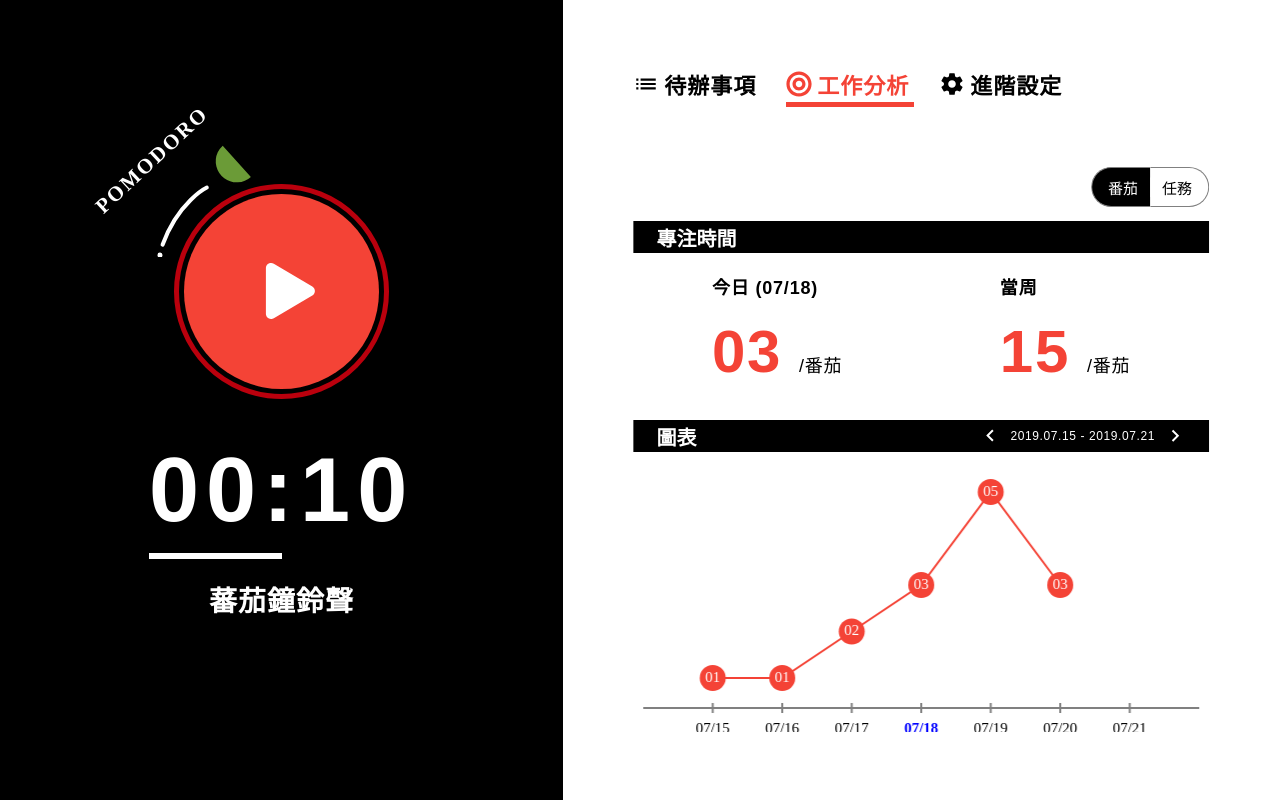
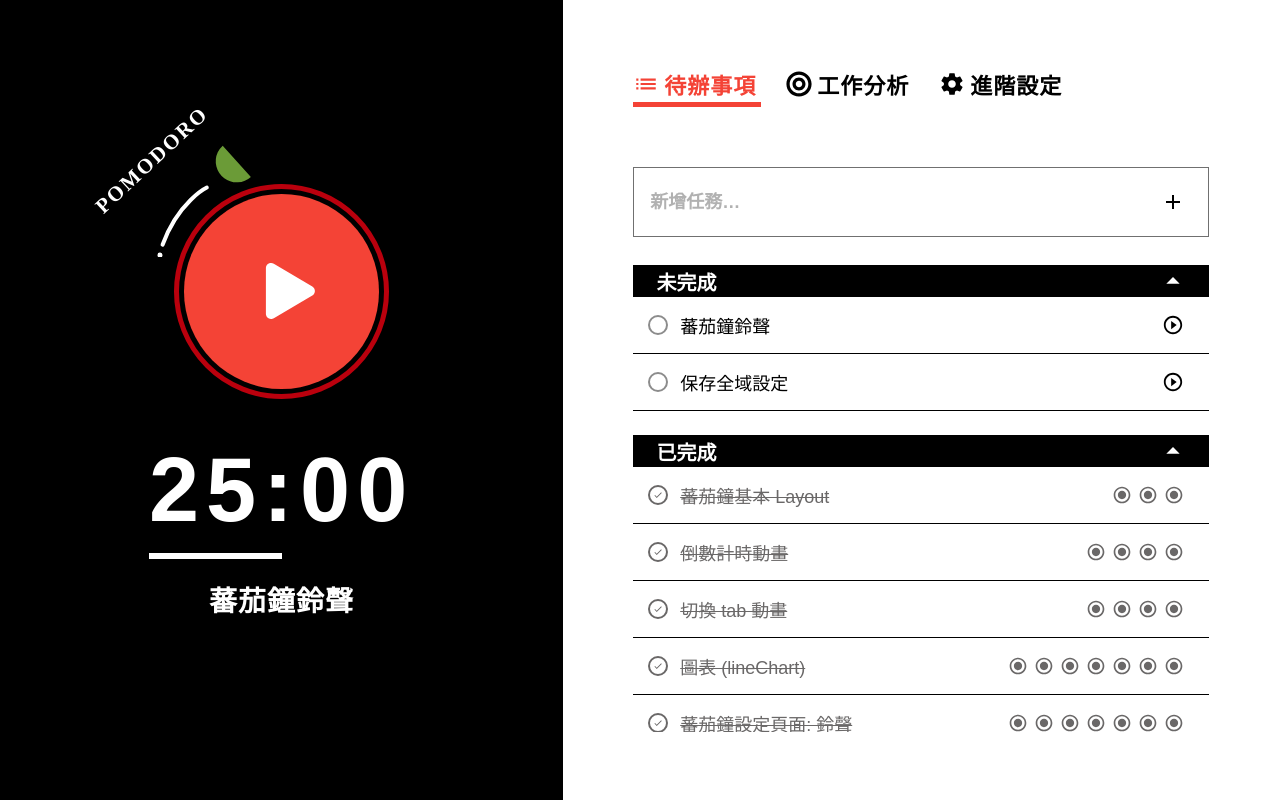
Before and after one commit to cxc421/f2e2019_01_pomodoro, a React (Create React App) app: page / in a window 1280 px wide. Built offline with nearby package versions, Linux system fonts and the light colour scheme; a web font is replaced by a local one.

Commit message:
Add persistent save for global state.

```diff
--- a/src/components/SlideTabLayout/SlideTabLayout.tsx
+++ b/src/components/SlideTabLayout/SlideTabLayout.tsx
@@ -87,7 +87,7 @@ interface SlideTabLayoutProps {
 const SlideTabLayout: React.FC<SlideTabLayoutProps> = ({ pages }) => {
   const tabSize = 128;
   const tabMargin = 25;
-  const [tabIndex, setTabIndex] = useState(1);
+  const [tabIndex, setTabIndex] = useState(0);
   const [animating, setAnimating] = useState(false);
 
   const tabBottomStyle: React.CSSProperties = {
--- a/src/global-state.tsx
+++ b/src/global-state.tsx
@@ -21,10 +21,8 @@ export enum TaskStatus {
 }
 
 enum DEFAULT_TOTAL_TIME {
-  // WORK = 25 * 60 * 1000,
-  // REST = 5 * 60 * 1000
-  WORK = 10 * 1000,
-  REST = 5 * 1000
+  WORK = 25 * 60 * 1000,
+  REST = 5 * 60 * 1000
 }
 
 interface GlobalState {
@@ -36,6 +34,29 @@ interface GlobalState {
   time: number;
   todoTasks: Task[];
   doneTasks: Task[];
+
+  soundBasePath: string;
+  soundNameList: string[];
+  soundWorkIndex: number;
+  soundRestIndex: number;
+}
+
+interface LoTask {
+  id: string;
+  text: string;
+  doneDate: null | string;
+  tomatoes: string[];
+}
+
+interface LoGlobalState {
+  selectTaskId: string;
+  timerStatus: TimerStatus;
+  taskStatus: TaskStatus;
+  timeRest: number;
+  timeWork: number;
+  time: number;
+  todoTasks: LoTask[];
+  doneTasks: LoTask[];
 
   soundBasePath: string;
   soundNameList: string[];
@@ -156,11 +177,12 @@ const initialState: GlobalState = {
   soundWorkIndex: 0,
   soundRestIndex: 1
 };
+let latestDataToSave: GlobalState;
 
 const Context = React.createContext<ContextType>(null);
 
 export function GlobalStateProvider(props: object): JSX.Element {
-  const [state, dispatch] = React.useReducer(reducer, initialState);
+  const [state, dispatch] = React.useReducer(reducer, getLoData());
   const value = React.useMemo(() => [state, dispatch], [state]) as ContextType;
   return <Context.Provider value={value} {...props} />;
 }
@@ -575,6 +597,9 @@ export function useGlobalState() {
     }
   }, [timerStatus, time, prevTimeStamp, dispatch, taskStatus, selectTaskId]);
 
+  // hack
+  latestDataToSave = state;
+
   return {
     state,
     startTimer,
@@ -589,3 +614,52 @@ export function useGlobalState() {
     setTotalTime
   };
 }
+
+// 持續性資料
+const LODATA_KEY = 'pomodoro_data';
+
+function getLoData(): GlobalState {
+  try {
+    let savedData = localStorage.getItem(LODATA_KEY);
+    if (!savedData) {
+      console.log('No saved local storage data found.');
+      return initialState;
+    }
+
+    const loData: LoGlobalState = JSON.parse(savedData);
+
+    const loState: GlobalState = {
+      ...loData,
+      todoTasks: loData.todoTasks.map(task => {
+        return {
+          ...task,
+          doneDate: task.doneDate ? new Date(task.doneDate) : null,
+          tomatoes: task.tomatoes.map(tomato => new Date(tomato))
+        };
+      }),
+      doneTasks: loData.doneTasks.map(task => {
+        return {
+          ...task,
+          doneDate: task.doneDate ? new Date(task.doneDate) : null,
+          tomatoes: task.tomatoes.map(tomato => new Date(tomato))
+        };
+      })
+    };
+
+    loState.timerStatus = TimerStatus.Stop;
+    loState.taskStatus = TaskStatus.Work;
+    loState.time = loState.timeWork;
+
+    return loState;
+  } catch (err) {
+    console.error(err);
+  }
+
+  return initialState;
+}
+
+function setLoData() {
+  localStorage.setItem(LODATA_KEY, JSON.stringify(latestDataToSave));
+}
+
+window.addEventListener('beforeunload', setLoData);
--- a/src/index.css
+++ b/src/index.css
@@ -28,6 +28,10 @@ body,
   padding: 0;
   margin: 0;
   height: 100%;
+}
+
+#root {
+  min-width: 1240px;
 }
 
 body {
--- a/src/pages/SettingPage.tsx
+++ b/src/pages/SettingPage.tsx
@@ -8,7 +8,8 @@ import { useGlobalState, TaskStatus } from '../global-state';
 
 const Container = styled.div`
   position: relative;
-  width: 100%;
+  width: calc(100% - 1px);
+  margin-left: 1px;
   height: 100%;
   overflow: hidden;
   /* background: whitesmoke; */
```
